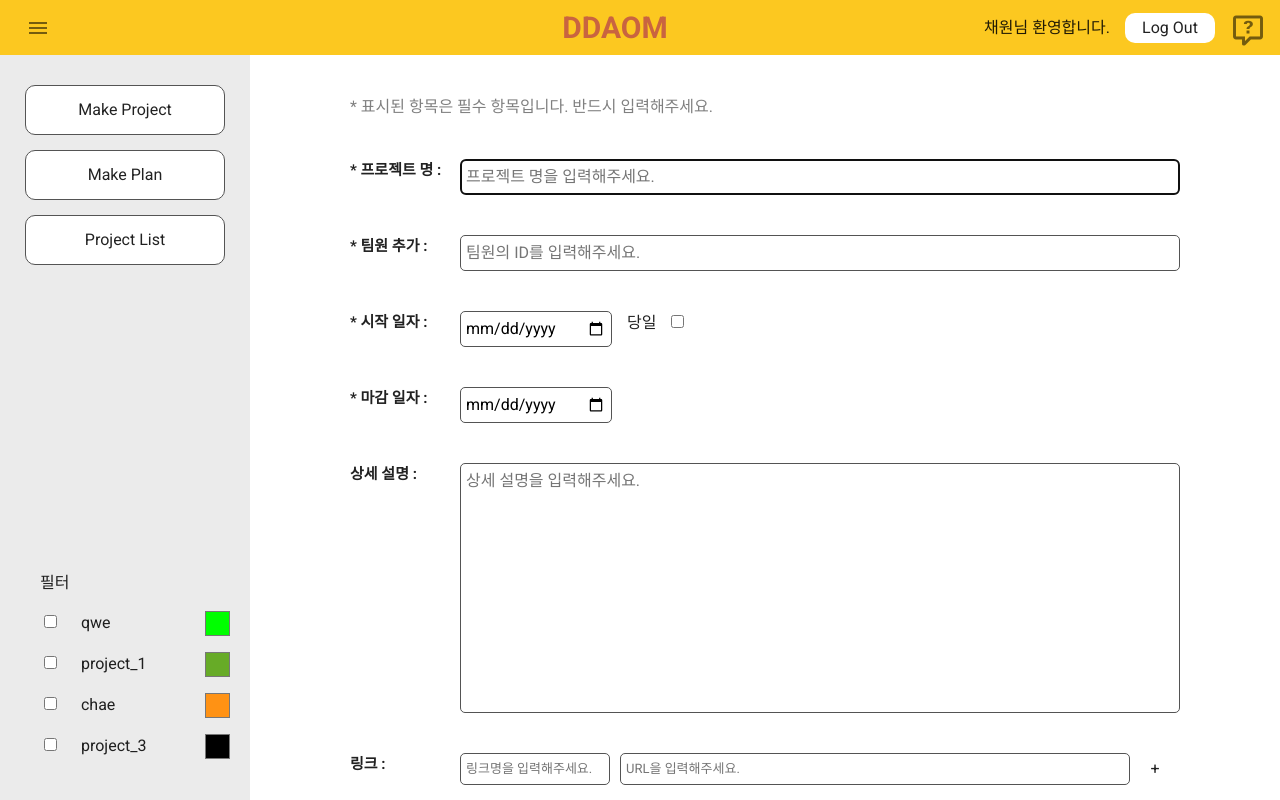
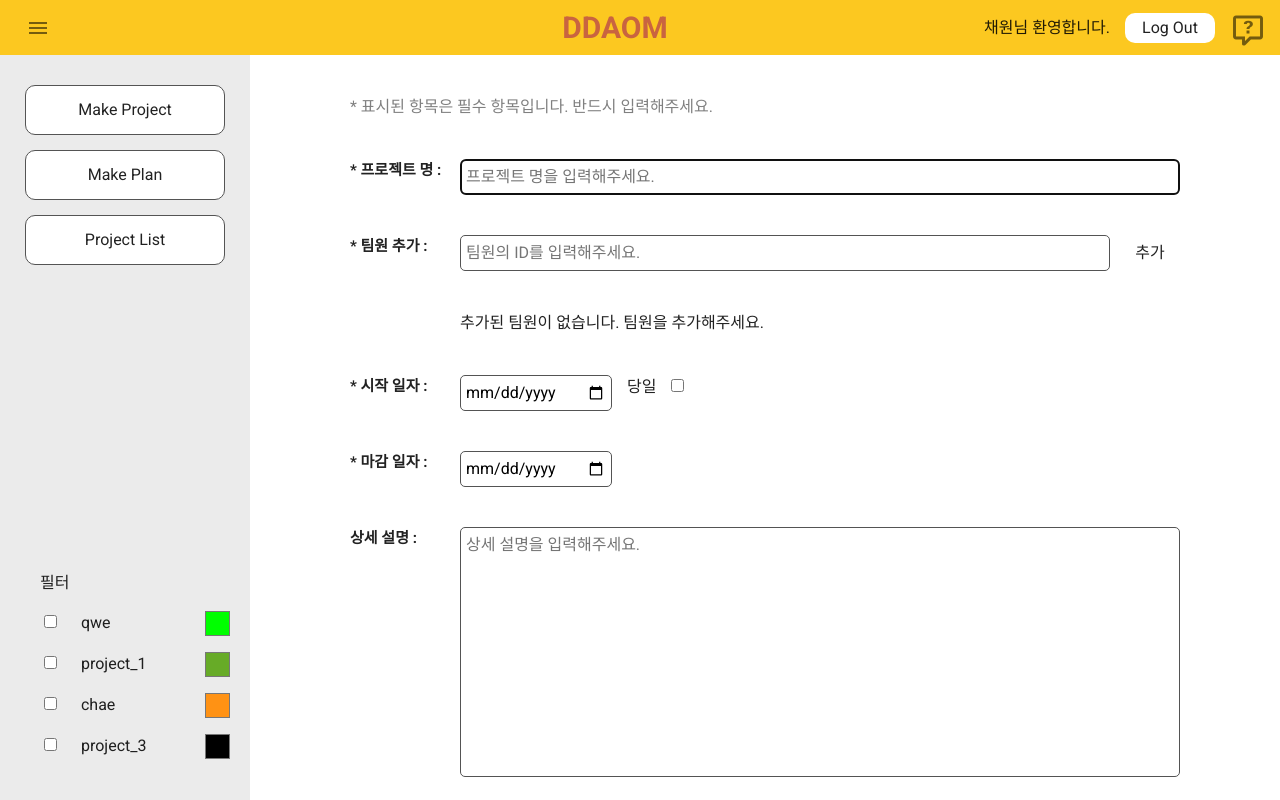
Before and after one commit to wjdgPfl/Project_DDAOM, a Vue app in the folder ddaom_3/: page /makeproject in a window 1280 px wide. Built offline with nearby package versions, Linux system fonts and the light colour scheme.

Commit message:
feat: add member

```diff
--- a/ddaom_3/src/views/MakeProjectView.vue
+++ b/ddaom_3/src/views/MakeProjectView.vue
@@ -23,7 +23,21 @@
             id="addMembers"
             class="inputBoxes"
             placeholder="팀원의 ID를 입력해주세요."
+            style="width:650px"
           />
+          <input
+            type="button"
+            id="submitButton"
+            value="추가"
+            style="width:50px; margin-left: 15px;"
+            v-on:click="addMember()"
+          />
+        </div>
+        <div class="sectionDiv" id="memberListBox">
+          <div style="width: 110px;"></div>
+          <div style="width: 720px;" id="memberList">
+            <div id="noMembers">추가된 팀원이 없습니다. 팀원을 추가해주세요.</div>
+          </div>
         </div>
         <div class="sectionDiv" id="startDateDiv">
           <span class="sectionText">* 시작 일자 :</span>
@@ -107,6 +121,39 @@ export default {
     Frame
   },
   methods: {
+    addMember() {
+      const memberID = document.getElementById('addMembers').value
+      const memberList = document.getElementById('memberList')
+      const addedMember = document.createElement('button')
+      addedMember.className = 'inputBoxes'
+      addedMember.setAttribute('id', 'addedMember')
+      const memberMent = document.getElementById('noMembers')
+      const removeIDButton = document.createElement('button')
+      removeIDButton.setAttribute('id', 'removeIDbutton')
+      removeIDButton.innerText = 'X'
+
+      if (memberID === '') {
+        alert('팀원의 아이디를 입력해주세요.')
+      } else {
+        memberMent.setAttribute('style', 'display:none;')
+        memberList.appendChild(addedMember)
+        addedMember.innerText = memberID
+        addedMember.appendChild(removeIDButton)
+        document.getElementById('addMembers').value = ''
+      }
+
+      removeIDButton.addEventListener('click', function () {
+        const parentID = this.parentElement
+        const ID = parentID.innerText.slice(0, -1)
+        if (confirm(ID + '님을 삭제하시겠습니까?')) {
+          parentID.remove()
+        }
+        const number = document.querySelectorAll('#addedMember').length
+        if (number === 0) {
+          memberMent.setAttribute('style', 'display:contents')
+        }
+      })
+    },
     createNewLinkDiv() {
       const addNewLinkDiv = document.createElement('div')
       addNewLinkDiv.className = 'linkSectionDiv'
@@ -249,6 +296,27 @@ section {
   width: 720px;
 }
 
+#noMembers {
+  display: contents;
+  width: 100%;
+}
+
+#addedMember {
+  min-width: 115px;
+  width: max-content;
+  margin-right: 10px;
+  margin-bottom: 10px;
+  padding: 0 5px 0 5px;
+  text-align: center;
+}
+
+#removeIDbutton {
+  width: 9px;
+  font-size: 10px;
+  margin-left: 15px;
+  color: gray;
+}
+
 #projectDetail {
   resize: none;
   width: 720px;
```
